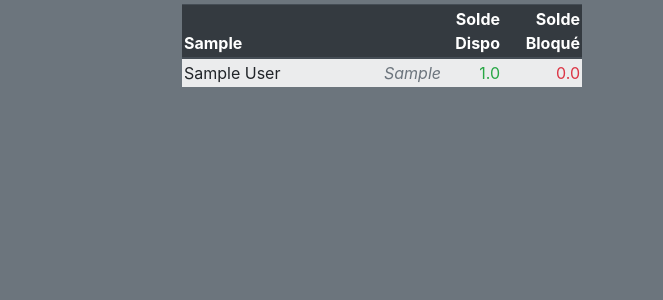
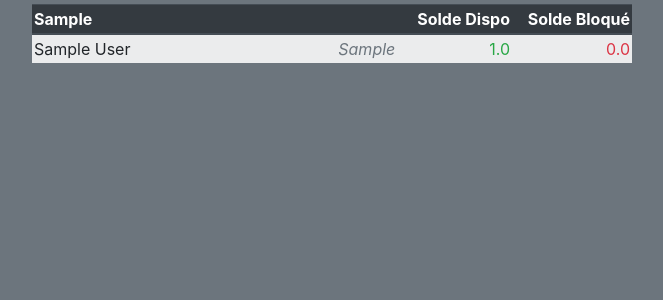
Before and after one commit to terman37/Django-Website, a Django app: page / in a window 1280 px wide. Shown: the part 56-356 px from the top of the page, without its empty margins (12-675 px from the left). Run offline with Django 3.2, Linux system fonts and the light colour scheme; tables that the repository leaves empty hold one stand-in row (values such as "Sample post"); some libraries are stand-ins or nearby versions.

Commit message:
sumamry v0.11

```diff
--- a/myproject/cpts/static/cpts/css/summary.css
+++ b/myproject/cpts/static/cpts/css/summary.css
@@ -7,11 +7,11 @@ article{
 }
 
 #PAGE{
-  max-width: 900px;
+  max-width: 1200px;
 }
 
 #PAGE table{
-  max-width: 400px;
+  max-width: 600px;
 }
 
 #PAGE th{
--- a/myproject/cpts/static/cpts/css/test.css
+++ /dev/null
@@ -1,3 +0,0 @@
-p {
-    color: #FCA205;
-}
```
